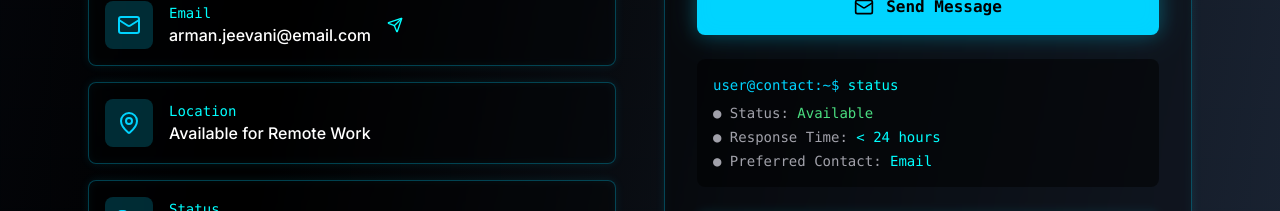
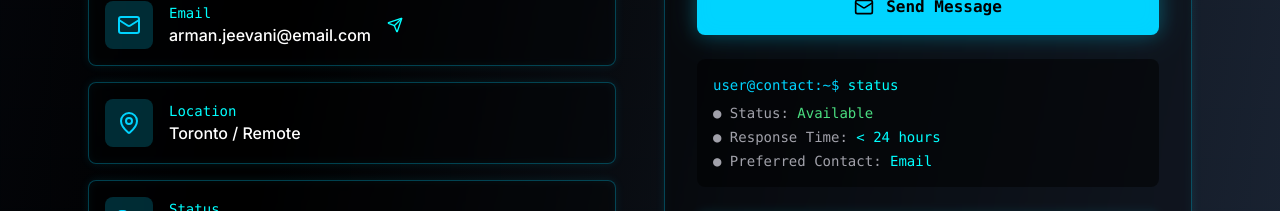
Before and after one commit to ajeevani/arman-portfolio, a Next.js app in the folder app/: page / in a window 1280 px wide. Shown: the part 5080-5291 px from the top of the page. Built offline with nearby package versions, Linux system fonts and the light colour scheme.

Commit message:
Update contact-section.tsx

```diff
--- a/app/components/contact-section.tsx
+++ b/app/components/contact-section.tsx
@@ -48,7 +48,7 @@ export default function ContactSection() {
     {
       icon: MapPin,
       label: 'Location',
-      value: 'Available for Remote Work',
+      value: 'Toronto / Remote',
       action: null
     },
     {
```
